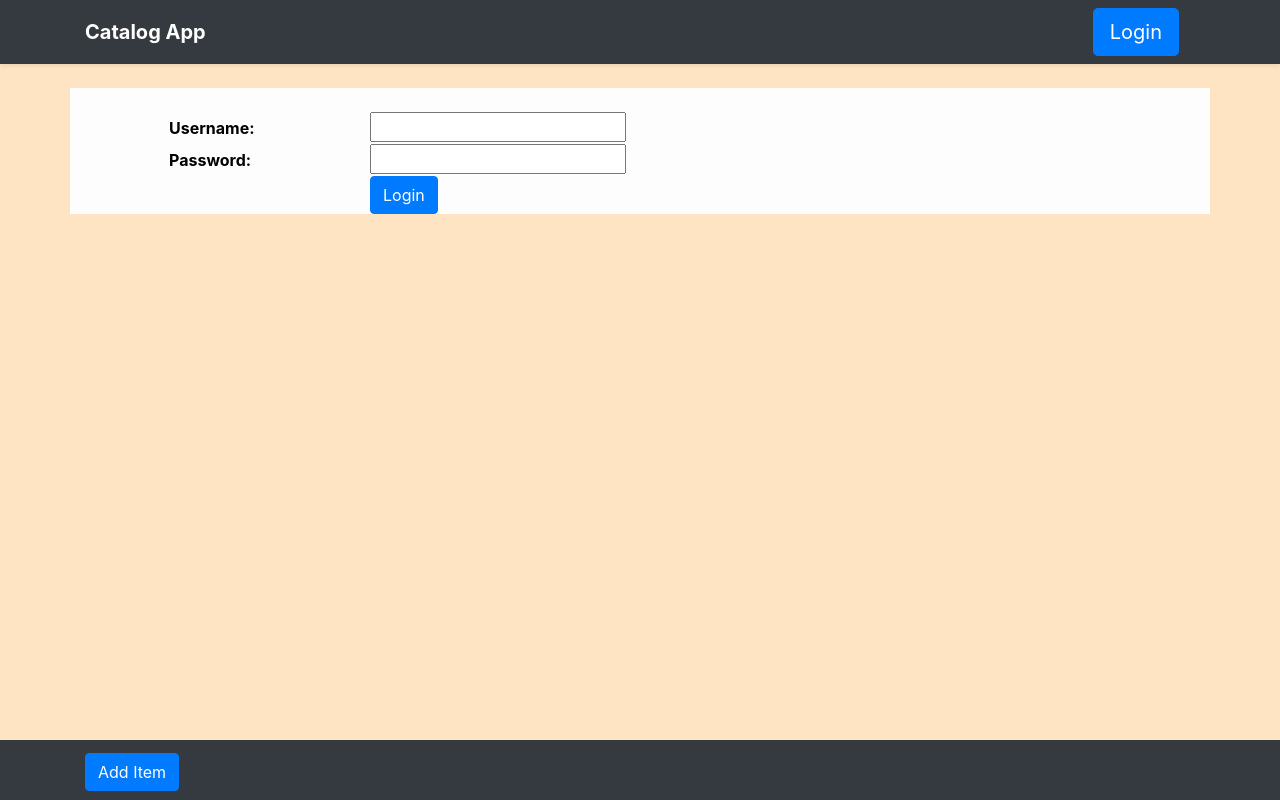
After one commit to jcarter62/udacity-fs-p5, a Flask app: template vagrant/catalog/templates/login.html in a window 1280 px wide. The commit adds this page. Run offline with Flask 2, Linux system fonts and the light colour scheme; the template is opened without the code that fills it, so the values that code supplies are empty; some libraries are stand-ins or nearby versions.

Commit message:
Worked on Login/Logout button presentation.

```diff
--- a/vagrant/catalog/app.py
+++ b/vagrant/catalog/app.py
@@ -1,4 +1,4 @@
-from flask import Flask, jsonify, render_template, request, redirect, url_for, escape
+from flask import Flask, jsonify, render_template, request, redirect, url_for, escape, session as flask_session
 from sqlalchemy.ext.declarative import declarative_base
 from sqlalchemy.orm import relationship, sessionmaker
 from sqlalchemy import create_engine
@@ -16,35 +16,63 @@ Base.metadata.bind = engine
 DBSession = sessionmaker(bind=engine)
 session = DBSession()
 app = Flask(__name__)
-
+app.secret_key = 'this is a secret key'
 
 @app.route('/', methods=['GET'])
 def main():
+    user_logged_in(request)
     return homepage_content(request)
 
 
+@app.route('/login', methods=['GET', 'POST'])
+def login():
+    if request.method == 'GET':
+        data = {
+            'title': 'Login',
+            'user_name': '',
+            'user_password': '',
+            'logged_in': user_logged_in(request)
+        }
+        return render_template("login.html", data=data)
+    else:
+
+        print request.form['user_name']
+        print request.form['user_password']
+        flask_session['username'] = request.form['user_name']
+        return redirect('/')
+
+@app.route('/logout')
+def logout():
+    flask_session.pop('username', None)
+    return redirect('/')
+
 @app.route('/<categoryid>', methods=['GET'])
 def main_catid(categoryid):
+    user_logged_in(request)
     return homepage_content(request, catid=categoryid)
 
 
 @app.route('/item/<itemid>', methods=['GET'])
 def main_itemid(itemid):
+    user_logged_in(request)
     return homepage_content(request, itemid=itemid)
 
 
 @app.route('/edit/<itemid>', methods=['GET'])
 def main_edit_itemid(itemid):
+    user_logged_in(request)
     return item_edit_content(request, itemid=itemid)
 
 
 @app.route('/delete/<itemid>', methods=['GET'])
 def main_delete_itemid(itemid):
+    user_logged_in(request)
     return item_delete_content(request, itemid=itemid)
 
 
 @app.route('/save', methods=['POST'])
 def item_save():
+    user_logged_in(request)
     #
     # find record based on form data.
     #
@@ -67,6 +95,7 @@ def item_save():
 
 @app.route('/delete', methods=['POST'])
 def item_delete():
+    user_logged_in(request)
     #
     # find record based on form data.
     #
@@ -84,6 +113,7 @@ def item_delete():
 
 @app.route('/add', methods=['POST', 'GET'])
 def item_add():
+    user_logged_in(request)
     if request.method == 'POST':
         this_name = escape(request.form['item_name'])
         # this_id = request.form['item_id']
@@ -110,7 +140,7 @@ def item_add():
                 'description': ''
             }
         }
-
+        data.logged_in = user_logged_in(request)
         return render_template("item_add.html", data=data)
 
 
@@ -139,7 +169,9 @@ def homepage_content(request, catid='', itemid=0, edit_item=0):
     else:
         data.show_item = 0
 
-    return render_template("main.html", result=data)
+    data.logged_in = user_logged_in(request)
+
+    return render_template("main.html", data=data)
 
 
 def item_edit_content(request, itemid=0):
@@ -149,7 +181,7 @@ def item_edit_content(request, itemid=0):
     item_detail = api_one_item(itemid)
     data.categories = cat_list.json
     data.item = item_detail.json
-
+    data.logged_in = user_logged_in(request)
     return render_template("item_edit.html", data=data)
 
 
@@ -160,8 +192,22 @@ def item_delete_content(request, itemid=0):
     item_detail = api_one_item(itemid)
     data.categories = cat_list.json
     data.item = item_detail.json
+    data.logged_in = user_logged_in(request)
+    return render_template("item_delete.html", data=data)
 
-    return render_template("item_delete.html", data=data)
+
+# noinspection PyBroadException
+def user_logged_in(request):
+    logged_in = False
+    try:
+        if 'username' in flask_session:
+            flask_session['loggedIn'] = 'yes'
+            logged_in = True
+        else:
+            flask_session['loggedIn'] = 'no'
+    except:
+        flask_session['loggedIn'] = 'no'
+    return logged_in
 
 
 #
--- /dev/null
+++ b/vagrant/catalog/templates/login.html
@@ -0,0 +1,52 @@
+<!DOCTYPE html>
+<html>
+<head>
+    <title>{{ data.title }}</title>
+    {% include 'includes.html' %}
+    <link rel="stylesheet" type="text/css" href="{{ url_for('static', filename='css/main.css') }}">
+</head>
+<body>
+{% include 'top.html' %}
+<div>&nbsp;</div>
+<div class="container">
+    <div class="row table-light">
+        <div class="col-1">
+            &nbsp;
+        </div>
+        <div class="col-8">
+        <form action="login" method="post">
+
+            <div>&nbsp;</div>
+            <div class="row">
+                <div class="col-3">
+                    <div class="row p-1 font-weight-bolder themed-grid-col">Username:</div>
+                </div>
+                <div class="col-8">
+                    <input type="text" name="user_name" value="{{ data.user_name }}"/>
+                </div>
+            </div>
+
+            <div class="row">
+                <div class="col-3">
+                    <div class="row p-1 font-weight-bolder themed-grid-col">Password:</div>
+                </div>
+                <div class="col-8">
+                    <input type="password" name="user_password" value="{{ data.user_password }}"/>
+                </div>
+            </div>
+
+            <div class="row">
+                <div class="col-3"></div>
+                <div class="col-8">
+                     <button class="btn btn-primary" role="button" type="submit">Login</button>
+                </div>
+            </div>
+            {#            <input type="hidden" name="item_id" value="{{ result.item.id }}"/>#}
+        </form>
+        </div>
+    </div>
+
+</div>
+{% include 'footer.html' %}
+</body>
+</html>
--- a/vagrant/catalog/templates/top.html
+++ b/vagrant/catalog/templates/top.html
@@ -4,7 +4,14 @@
         <strong>Catalog App</strong>
       </a>
         <ul class="navbar-nav px-3">
-            <button type="button" class="btn btn-lg btn-block btn-primary">Login</button>
+<!-- Logged_IN = {{ data.logged_in }} -->
+            {% if data.logged_in %}
+                <a type="button" href="/logout" role="button"
+                   class="btn btn-lg btn-block btn-primary">Logout</a>
+            {% else %}
+                <a type="button" href="/login" role="button"
+                   class="btn btn-lg btn-block btn-primary">Login</a>
+            {% endif %}
         </ul>
     </div>
 </div>
```
Also changed, not shown: vagrant/catalog/templates/main.html (+19 -19 lines).
